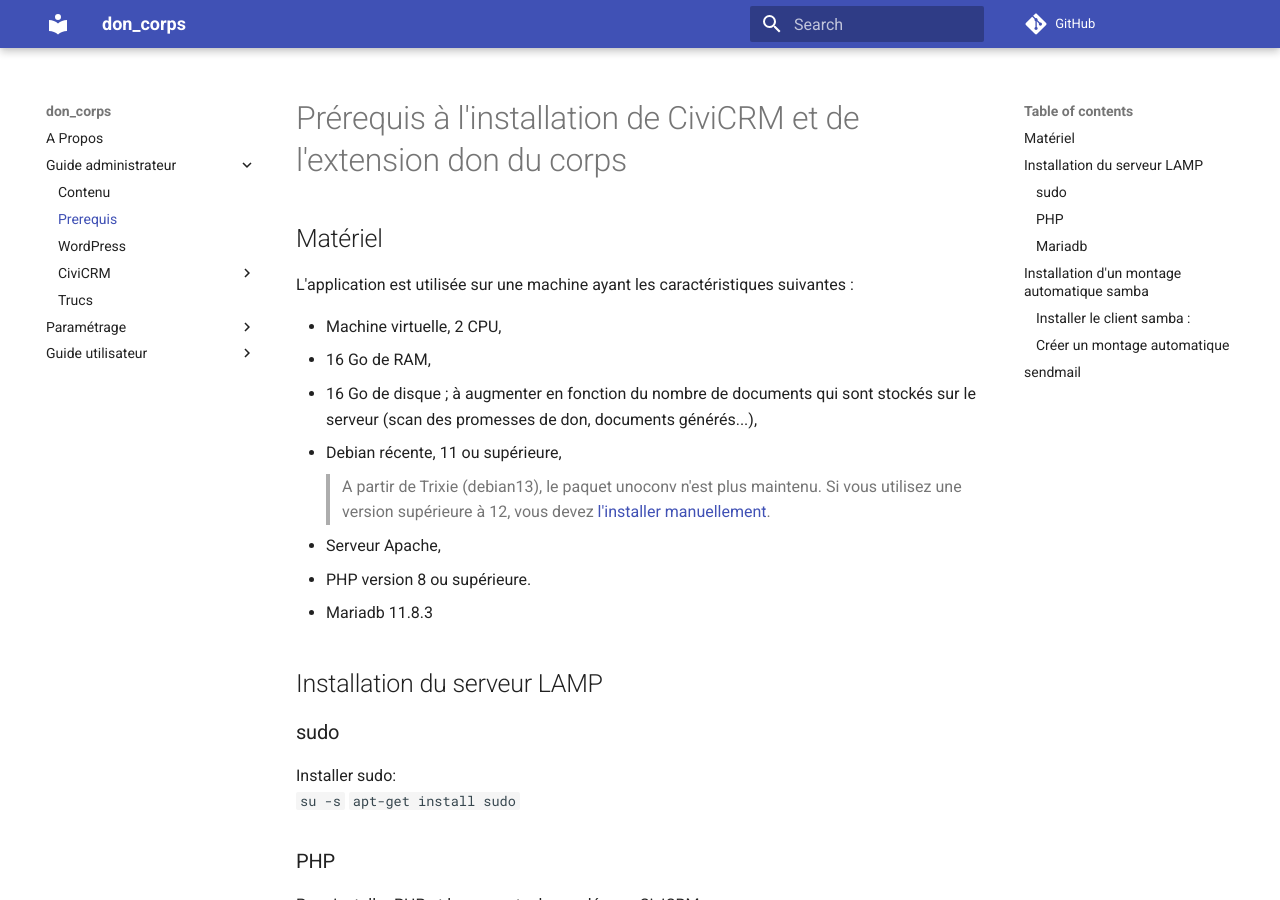
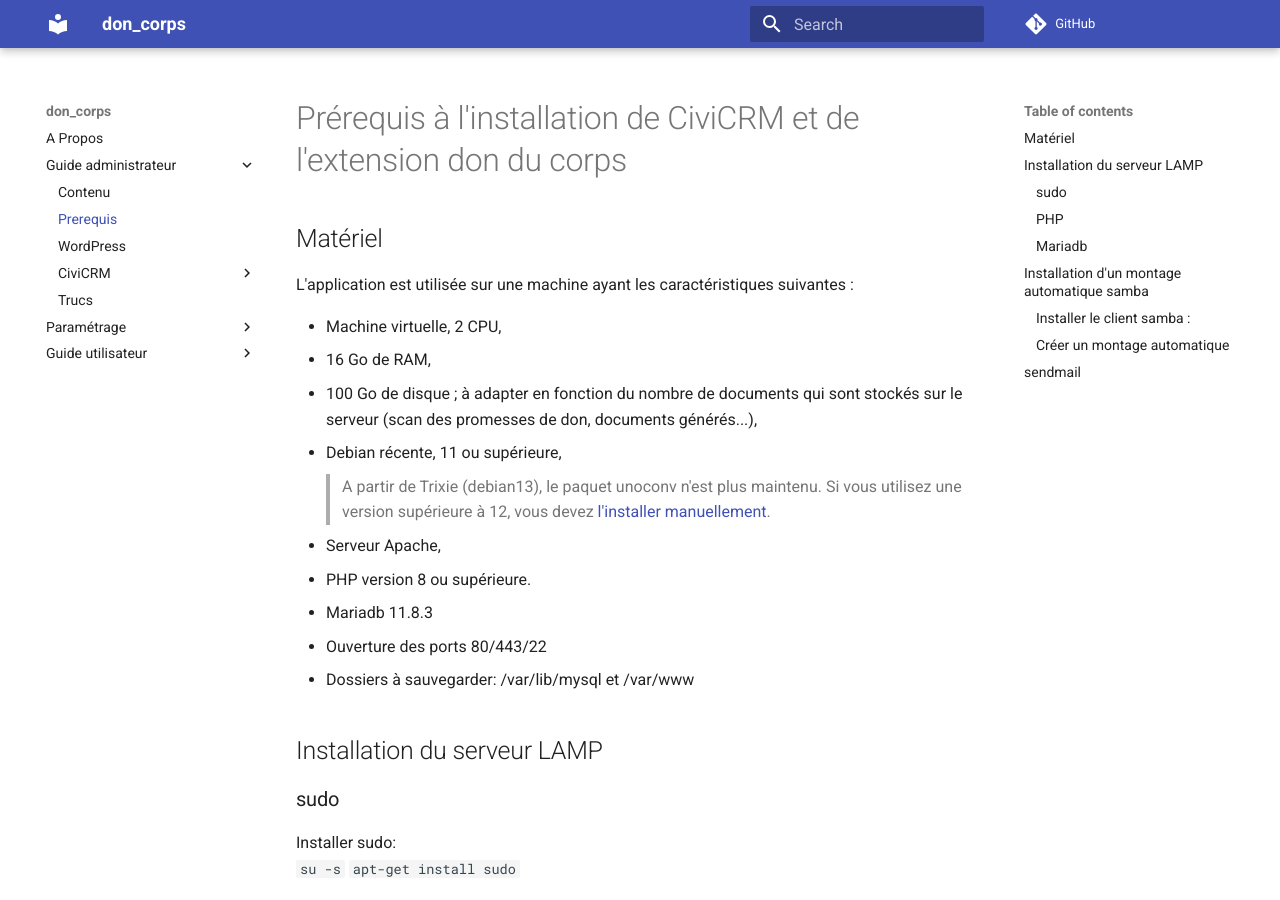
Before and after one commit to destrieux/ddc-doc, an MkDocs documentation site: the page built from docs/GuideAdmin/intro/prerequis.md, in a window 1280 px wide and 900 px high. Built offline with MkDocs 1.6.1 and Material for MkDocs 9.7.7, drawn with Linux system fonts in a browser that asks for light colours; comment, search, counter and statistics services are not loaded.

Commit message:
add spec machine

```diff
--- a/docs/GuideAdmin/intro/prerequis.md
+++ b/docs/GuideAdmin/intro/prerequis.md
@@ -4,12 +4,14 @@
 
 * Machine virtuelle, 2 CPU,
 * 16 Go de RAM,
-* 16 Go de disque ; à augmenter en fonction du nombre de documents qui sont stockés sur le serveur (scan des promesses de don, documents générés...),
+* 100 Go de disque ; à adapter en fonction du nombre de documents qui sont stockés sur le serveur (scan des promesses de don, documents générés...),
 * Debian récente, 11 ou supérieure,
 > A partir de Trixie (debian13), le paquet unoconv n'est plus maintenu. Si vous utilisez une version supérieure à 12, vous devez [l'installer manuellement](../civicrm/cv.md).
 * Serveur Apache,
 * PHP version 8 ou supérieure.
 * Mariadb 11.8.3
+* Ouverture des ports 80/443/22
+* Dossiers à sauvegarder: /var/lib/mysql et /var/www
 
 ## Installation du serveur LAMP
 ### sudo
```
